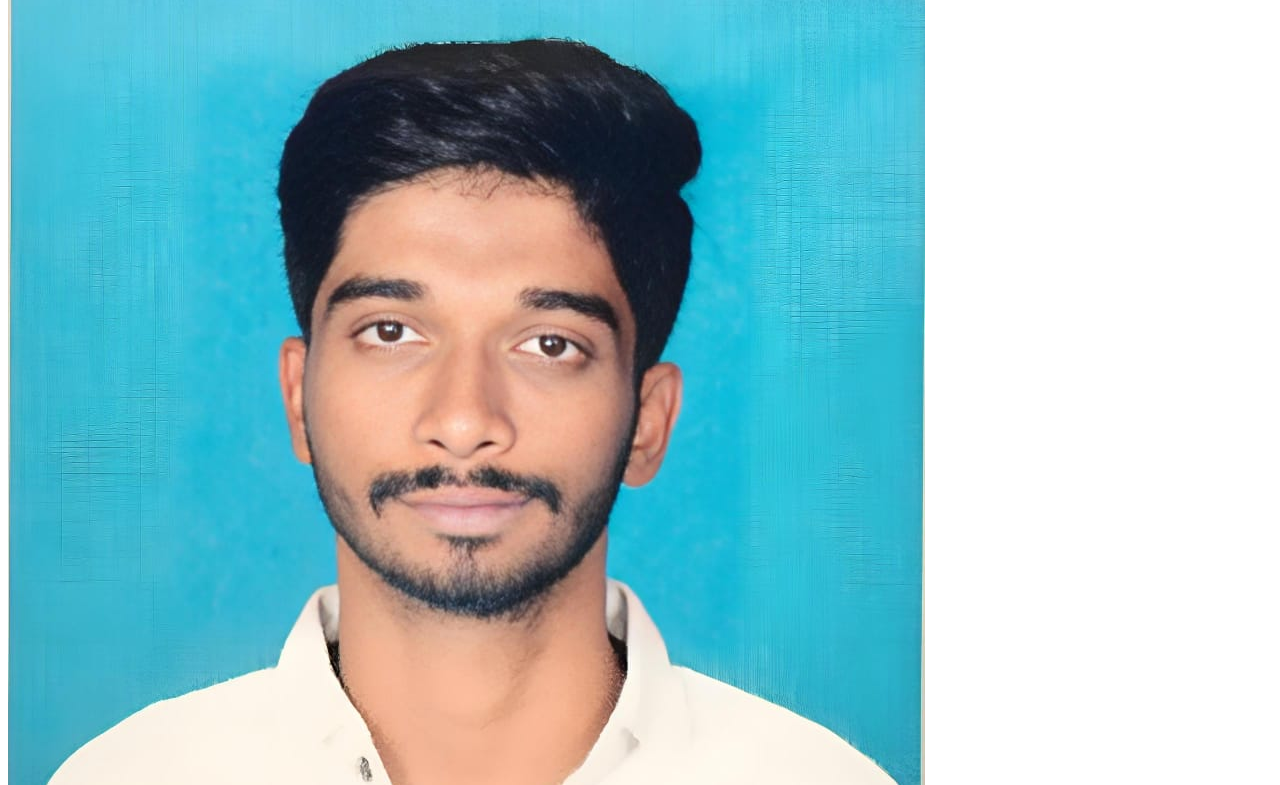
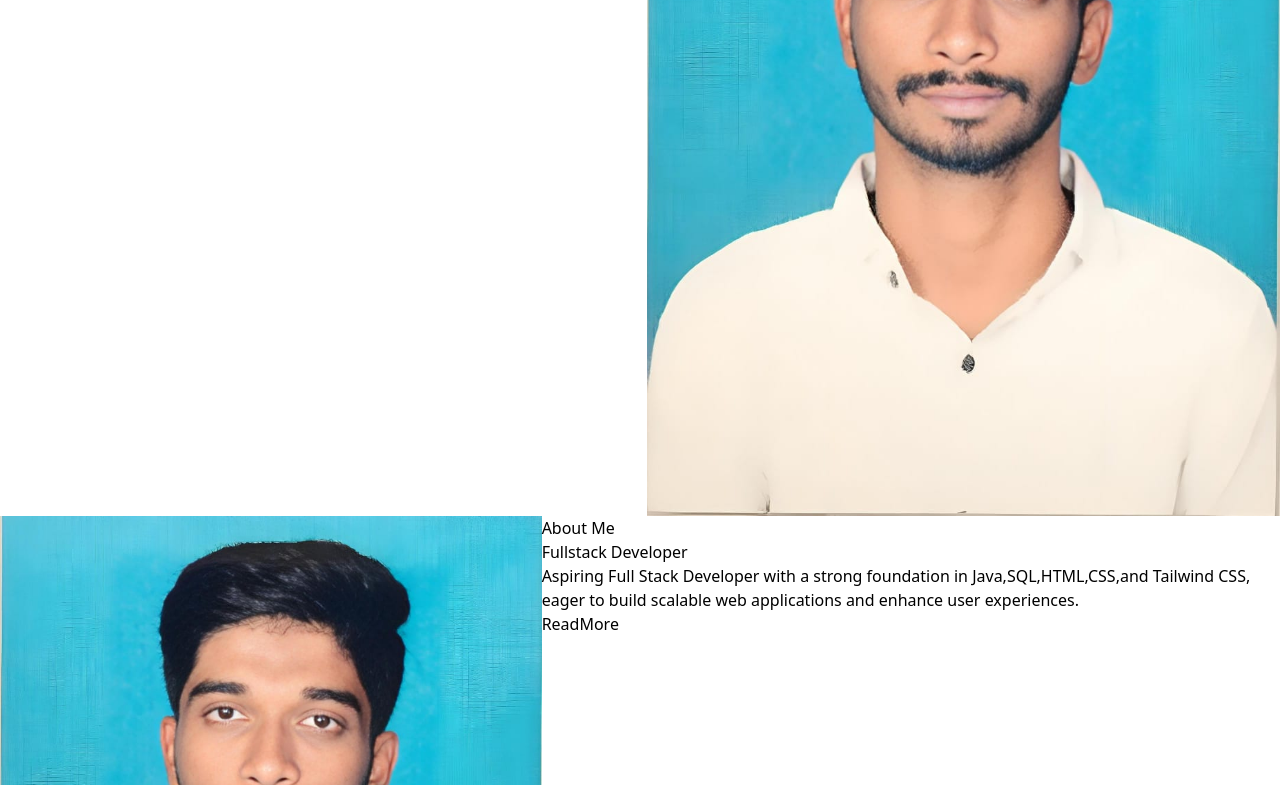
Before and after one commit to nithyaprakash2003/Personal, a website: page public/index.html in a window 1280 px wide. Shown: the part 277-1062 px from the top of the page. Drawn offline with Linux system fonts and the light colour scheme.

Commit message:
Update index.html

```diff
--- a/public/index.html
+++ b/public/index.html
@@ -4,7 +4,7 @@
     <meta charset="UTF-8">
     <meta name="viewport" content="width=device-width, initial-scale=1.0">
     <title>Document</title>
-    <link rel="stylesheet" href="ouput.css">
+    <link rel="stylesheet" href="output.css">
     <link rel="stylesheet" href="https://cdnjs.cloudflare.com/ajax/libs/font-awesome/6.7.2/css/all.min.css">
 </head>
 <body class="text-white">
```
